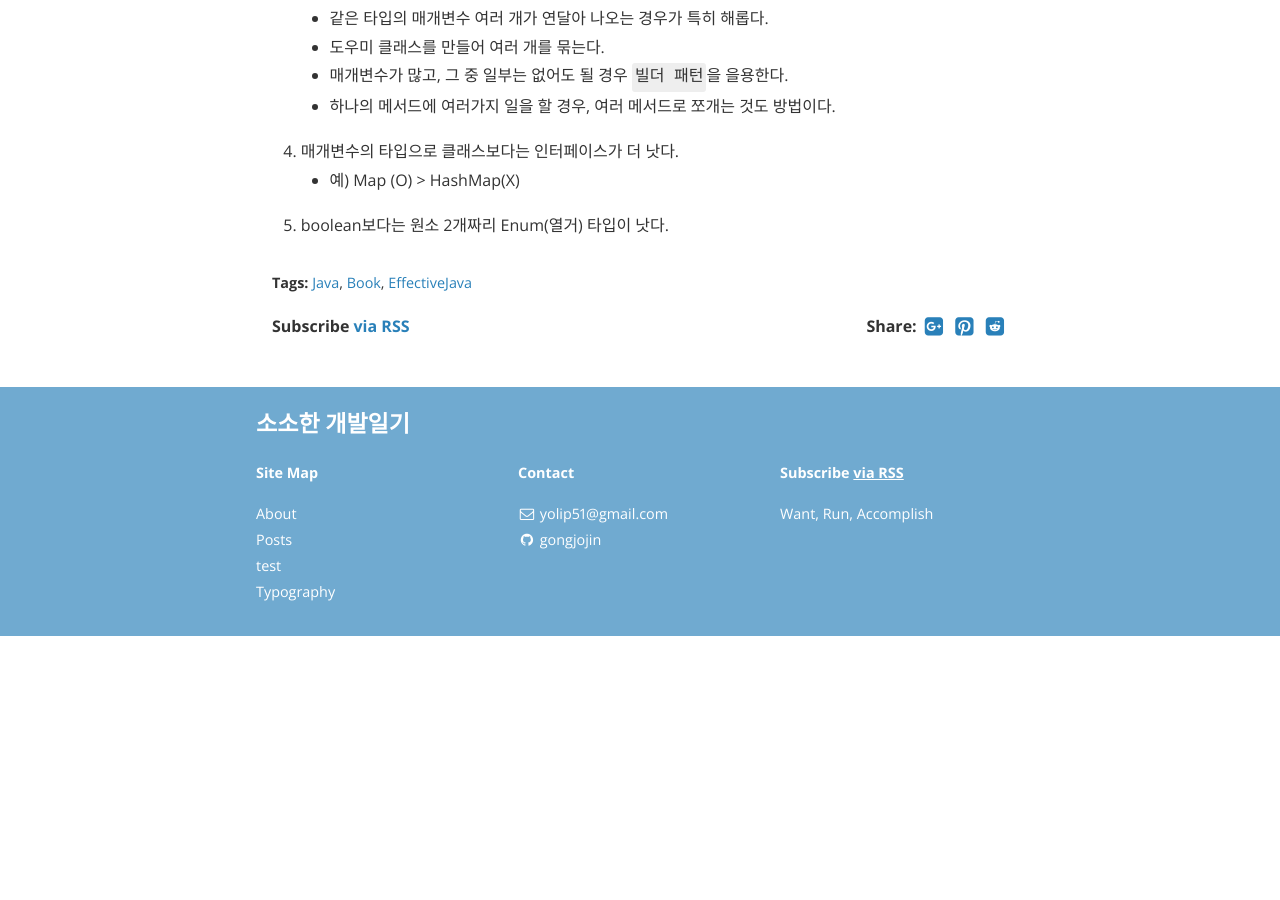
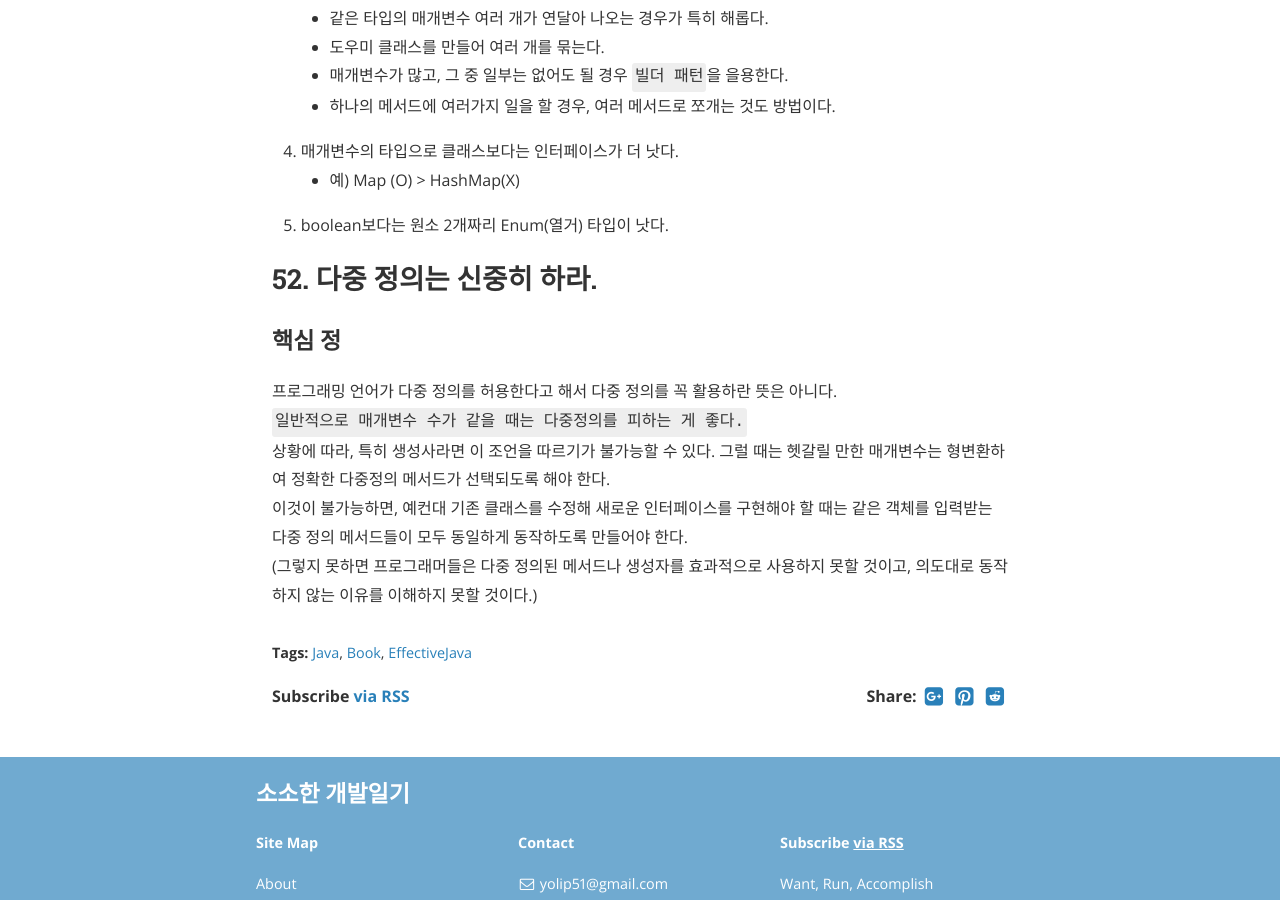
Before and after one commit to gonghojin/gonghojin.github.io, a Jekyll site: the page built from _posts/book/java/effectiveJava/2019-11-15-effectiveJava.md, in a window 1280 px wide and 900 px high, scrolled down 1370 px. Built offline with Jekyll 4.4.1, drawn with Linux system fonts in a browser that asks for light colours; nearby versions of some CDN libraries; comment, search, counter and statistics services are not loaded; before the commit the page ends 2006 px from its top, so only the background shows below that.

Commit message:
Add: 이펙티브자바_52.다중정의는 신중히 사용하라

```diff
--- a/_posts/book/java/effectiveJava/2019-11-15-effectiveJava.md
+++ b/_posts/book/java/effectiveJava/2019-11-15-effectiveJava.md
@@ -34,3 +34,11 @@ cover:  "/assets/instacode.png"
 4. 매개변수의 타입으로 클래스보다는 인터페이스가 더 낫다.
 	- 예) Map (O) > HashMap(X)
 5. boolean보다는 원소 2개짜리 Enum(열거) 타입이 낫다.
+
+## 52. 다중 정의는 신중히 하라.
+### 핵심 정
+프로그래밍 언어가 다중 정의를 허용한다고 해서 다중 정의를 꼭 활용하란 뜻은 아니다.
+`일반적으로 매개변수 수가 같을 때는 다중정의를 피하는 게 좋다.`
+상황에 따라, 특히 생성사라면 이 조언을 따르기가 불가능할 수 있다. 그럴 때는 헷갈릴 만한 매개변수는 형변환하여 정확한 다중정의 메서드가 선택되도록 해야 한다.
+이것이 불가능하면, 예컨대 기존 클래스를 수정해 새로운 인터페이스를 구현해야 할 때는 같은 객체를 입력받는 다중 정의 메서드들이 모두 동일하게 동작하도록 만들어야 한다.
+(그렇지 못하면 프로그래머들은 다중 정의된 메서드나 생성자를 효과적으로 사용하지 못할 것이고, 의도대로 동작하지 않는 이유를 이해하지 못할 것이다.)
```
